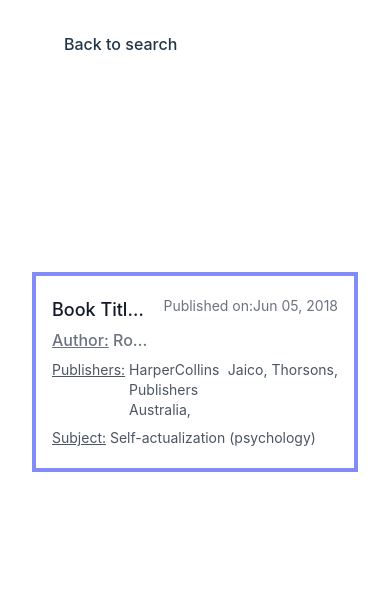
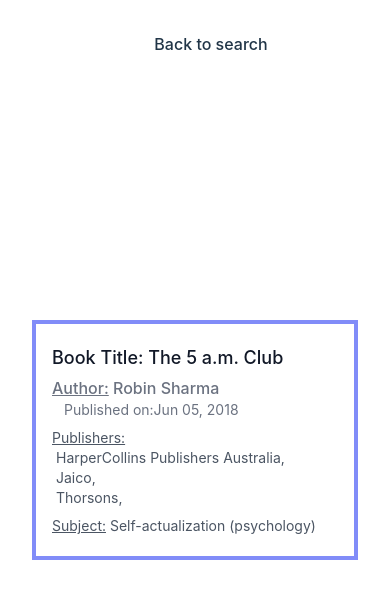
Before and after one commit to shreyash015/factorybucket-assignment, a Vue app: page /results in a window 390 px wide. Shown: the top 598 px of the page. Built offline with nearby package versions, Linux system fonts and the light colour scheme.

Commit message:
made mobile responsive

```diff
--- a/src/components/ListComponent.vue
+++ b/src/components/ListComponent.vue
@@ -2,7 +2,7 @@
   <ul role="list" class="divide-y divide-gray-200  border-indigo-400 border-4">
     <li
       class="relative bg-white py-5 px-4 focus-within:ring-2 focus-within:ring-inset focus-within:ring-indigo-600 hover:bg-gray-50">
-      <div class="flex justify-between space-x-3">
+      <div class="flex flex-col md:flex-row justify-between space-x-3">
         <div class="min-w-0 flex-1">
           <a href="#" class="block focus:outline-none">
             <span class="absolute inset-0" aria-hidden="true"></span>
@@ -10,10 +10,10 @@
             <p class="truncate text-base text-gray-500 mt-1 text-left"> <span class="underline">Author:</span> Robin Sharma</p>
           </a>
         </div>
-        <p  class="flex-shrink-0 whitespace-nowrap text-sm  text-gray-500">Published on:{{bookData.docs[0].publish_date[1]}}</p>
+        <p  class="flex-shrink-0 whitespace-nowrap text-sm text-left md:text-right  text-gray-500">Published on:{{bookData.docs[0].publish_date[1]}}</p>
       </div>
       <div class="mt-1">
-        <ul class="text-sm text-gray-600  text-left flex flex-row mt-2">
+        <ul class="text-sm text-gray-600  text-left flex flex-col md:flex-row mt-2">
           <span class="underline">Publishers:</span> <li class="ml-1" v-for="publisher in bookData.docs[0].publisher_facet"> {{publisher}}, </li>
         </ul>
         <p class="text-sm mt-2 text-gray-600 line-clamp-2 text-left"> <span class="underline">Subject:</span> {{bookData.docs[0].subject[0]}}</p>
--- a/src/views/Home.vue
+++ b/src/views/Home.vue
@@ -27,7 +27,7 @@
   </template>
 
 <script>
-  import PulseLoader from 'vue-spinner/src/PulseLoader.vue'
+  import PulseLoader from 'vue-spinner/src/PulseLoader.vue';
 
     export default {
       name: 'Home',
@@ -49,6 +49,7 @@
             const bookTitleSplit = this.bookName.split(' ').join('+');
             this.axios.get(`http://openlibrary.org/search.json?title=${bookTitleSplit}`).then((res) => {
               this.isLoading=false;
+              this.bookName ='';
               this.$router.push('/results');
             })
           }
--- a/src/views/Results.vue
+++ b/src/views/Results.vue
@@ -1,7 +1,7 @@
 <template>
     <div class="">
-        <div class="text-left   justify-start">
-            <a class="flex cursor-pointer"   @click="$router.go(-1)">
+        <div class="text-left">
+            <a class="flex cursor-pointer justify-center mb-12 md:mb-0 md:justify-start"   @click="$router.go(-1)">
             <svg height="24" width="32" viewBox="0 0 512 512" xmlns="http://www.w3.org/2000/svg">
                 <polyline points="244 400 100 256 244 112"
                     style="fill:none;stroke:white;stroke-linecap:round;stroke-linejoin:round;stroke-width:48px" />
```
